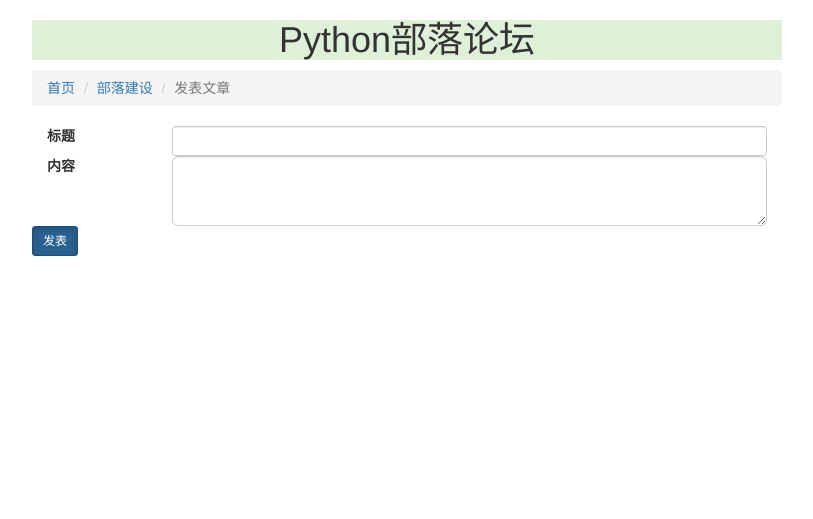
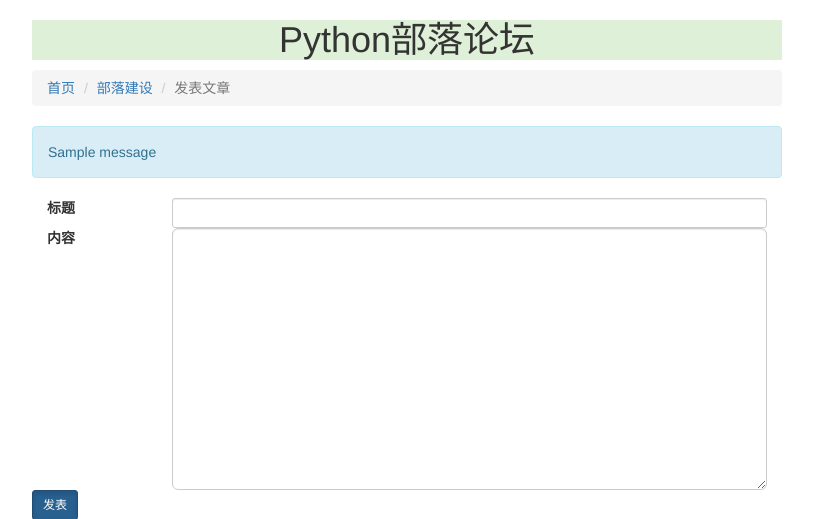
Before and after one commit to CodeingJerry/Forum_project, a Django app: a page that uses article/templates/article_create.html in a window 1280 px wide. Shown: the top 519 px of the page, without its empty margins (233-1046 px from the left). Run offline with Django 3.2, Linux system fonts and the light colour scheme; data comes from the database, SQL or seed files in the repository; both versions use the stored data as it was after the commit; one stand-in notice (Sample message) is shown; parts of the project's set-up code (start-up, migrations or seed data) failed here and were passed over; some libraries are stand-ins or nearby versions.

Commit message:
done041000

```diff
--- a/article/templates/article_create.html
+++ b/article/templates/article_create.html
@@ -5,6 +5,11 @@
           <li><a href="{% url 'article_list' b.id %}">{{ b.title }}</a></li>
           <li class="active">发表文章</li>
         </ol>
+        {% if messages %}
+            {% for message in messages %}
+                <div class="alert alert-info">{{ message }}</div>
+            {% endfor %}
+        {% endif %}
         <form method="post" action="">
          {% csrf_token %}
 {#            <input type="text" name="title" class="form-control" placeholder="Text input">#}
@@ -17,7 +22,7 @@
           <div class="form-group form-group-lg">
             <label class="col-sm-2 control-label" for="formGroupInputLarge">内容</label>
             <div class="col-sm-10">
-              <textarea class="form-control" name="content"></textarea>
+              <textarea class="form-control" rows="10" name="content"></textarea>
             </div>
           </div>
 {#          <a href="{% url 'create_article' b.id %}" class="btn btn-primary btn-sm active" type="submit" role="button">发表</a>#}
--- a/article/views.py
+++ b/article/views.py
@@ -12,7 +12,7 @@
     block_id = int(block_id)
     block = Block.objects.get(id=block_id)
     articles = Article.objects.filter(block=block).order_by("-last_update_timestamp")
-    return render_to_response("article_list.html",{"articles":articles,"b":block})
+    return render_to_response("article_list.html",{"articles":articles,"b":block},context_instance=RequestContext(request))
 
 def create_article(request,block_id):
     block_id = int(block_id)
```
Also changed, not shown: article/templates/article_list.html (+7 -2 lines), db.sqlite3.
